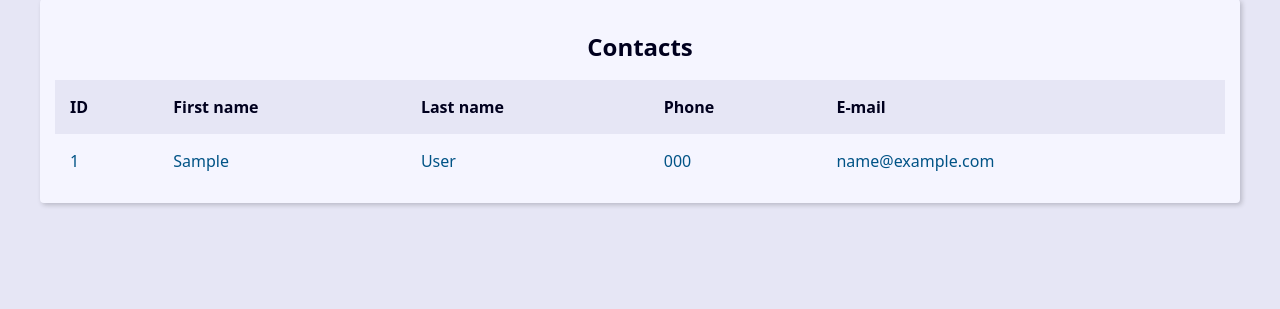
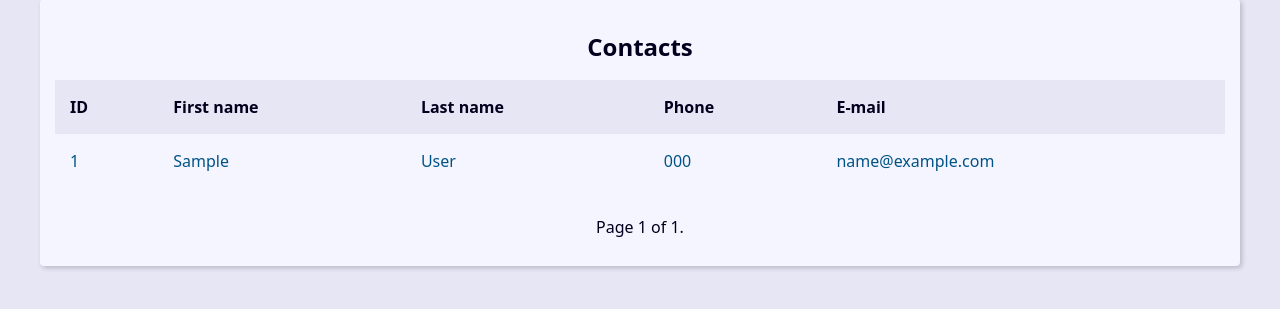
Before and after one commit to AndreKinast/agenda, a Django app: page / in a window 1280 px wide. Shown: the part 270-579 px from the top of the page. Run offline with Django 5.2, Linux system fonts and the light colour scheme; tables that the repository leaves empty hold one stand-in row (values such as "Sample post").

Commit message:
criando paginação

```diff
--- a/base_templates/global/base.html
+++ b/base_templates/global/base.html
@@ -10,6 +10,8 @@
    {% include "global/partials/_header.html" %}
    <main class="content">
     {% block content %}{% endblock content %}
+    {% include "global/partials/_pagination.html" %}
    </main>
+
 </body>
 </html>
--- /dev/null
+++ b/base_templates/global/partials/_pagination.html
@@ -0,0 +1,19 @@
+{% if page_obj %}
+<div class="pagination">
+    <span class="step-links">
+        {% if page_obj.has_previous %}
+            <a href="?page=1&q={{request.GET.q.strip}}">&laquo; first</a>
+            <a href="?page={{ page_obj.previous_page_number }}&q={{request.GET.q.strip}}">previous</a>
+        {% endif %}
+
+        <span class="current">
+            Page {{ page_obj.number }} of {{ page_obj.paginator.num_pages }}.
+        </span>
+
+        {% if page_obj.has_next %}
+            <a href="?page={{ page_obj.next_page_number }}&q={{request.GET.q.strip}}">next</a>
+            <a href="?page={{ page_obj.paginator.num_pages }}&q={{request.GET.q.strip}}">last &raquo;</a>
+        {% endif %}
+    </span>
+</div>
+{% endif %}
--- a/contact/templates/contact/index.html
+++ b/contact/templates/contact/index.html
@@ -1,7 +1,7 @@
 {% extends "global/base.html" %}
 
 {% block content %}
-{% if contacts %}
+{% if page_obj %}
 <div class="responsive-table">
     <table class="contacts-table">
         <caption class="table-caption">
@@ -17,7 +17,7 @@
             </tr>
         </thead>
         <tbody>
-            {% for contact in contacts %}
+            {% for contact in page_obj %}
                 <tr class="table-row">
                     <td class="table-cel">
                         <a class="table-link"
--- a/contact/urls.py
+++ b/contact/urls.py
@@ -5,6 +5,6 @@ app_name = 'contact'
 
 urlpatterns = [
     path('<int:contact_id>/', views.contact, name='contact'),
-    path('<search/', views.search, name='search'),
+    path('search/', views.search, name='search'),
     path('', views.index, name='index'),
 ]
--- a/contact/views/contact_views.py
+++ b/contact/views/contact_views.py
@@ -2,14 +2,18 @@ from django.shortcuts import render, get_object_or_404, redirect
 from contact.models import Contact
 from django.http import Http404
 from django.db.models import Q
+from django.core.paginator import Paginator
 
 
 # Create your views here.
 
 def index(request):
-    contacts = Contact.objects.filter(show=True).order_by('-id')[:10]
+    contacts = Contact.objects.filter(show=True).order_by('-id')
+    paginator = Paginator(contacts, 10)
+    page_number = request.GET.get("page")
+    page_obj= paginator.get_page(page_number)
     context = {
-        'contacts': contacts,
+        'page_obj': page_obj,
         'site_title': 'Contatos - ',
     }
     return render (
@@ -29,8 +33,11 @@ def search(request):
                 Q(email__icontains=search_value)
                 )\
         .order_by('-id')
+    paginator = Paginator(contacts, 10)
+    page_number = request.GET.get("page")
+    page_obj= paginator.get_page(page_number)
     context = {
-        'contacts': contacts,
+        'page_obj': page_obj,
         'site_title': 'Search - ',
         'search_value': search_value
     }
```
Also changed, not shown: comandos/readme.md.
